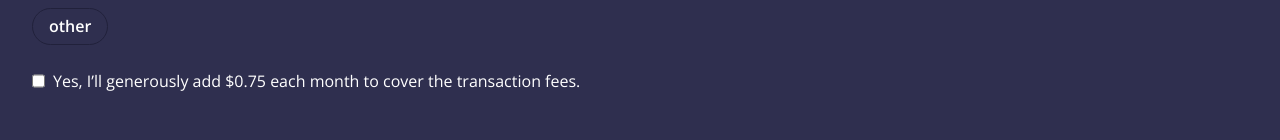
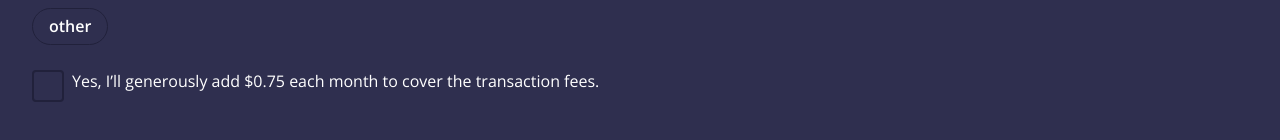
Before and after one commit to pooridev/React.js-Donation-Landing, a React (Create React App) app: page / in a window 1280 px wide. Shown: the part 618-758 px from the top of the page. Built offline with nearby package versions, Linux system fonts and the light colour scheme.

Commit message:
Style: custome style for agreement checkbox

```diff
--- a/src/components/DonationForm/Agreement/Agreement.module.css
+++ b/src/components/DonationForm/Agreement/Agreement.module.css
@@ -6,5 +6,20 @@
 
 .CheckBox {
   margin-right: 0.5rem;
-  background: var(--medium-blue);
+  border: 2px solid var(--dark-blue);
+  background-color: var(--medium-blue);
+  height: 2rem;
+  width: 2rem;
+  -webkit-appearance: none;
+  -moz-appearance: none;
+  -o-appearance: none;
+  appearance: none;
+  border-radius: 4px;
+  outline: none;
+  transition-duration: 0.3s;
+  cursor: pointer;
 }
+
+.CheckBox:checked {
+  background-color: var(--dark-blue);
+}
```
